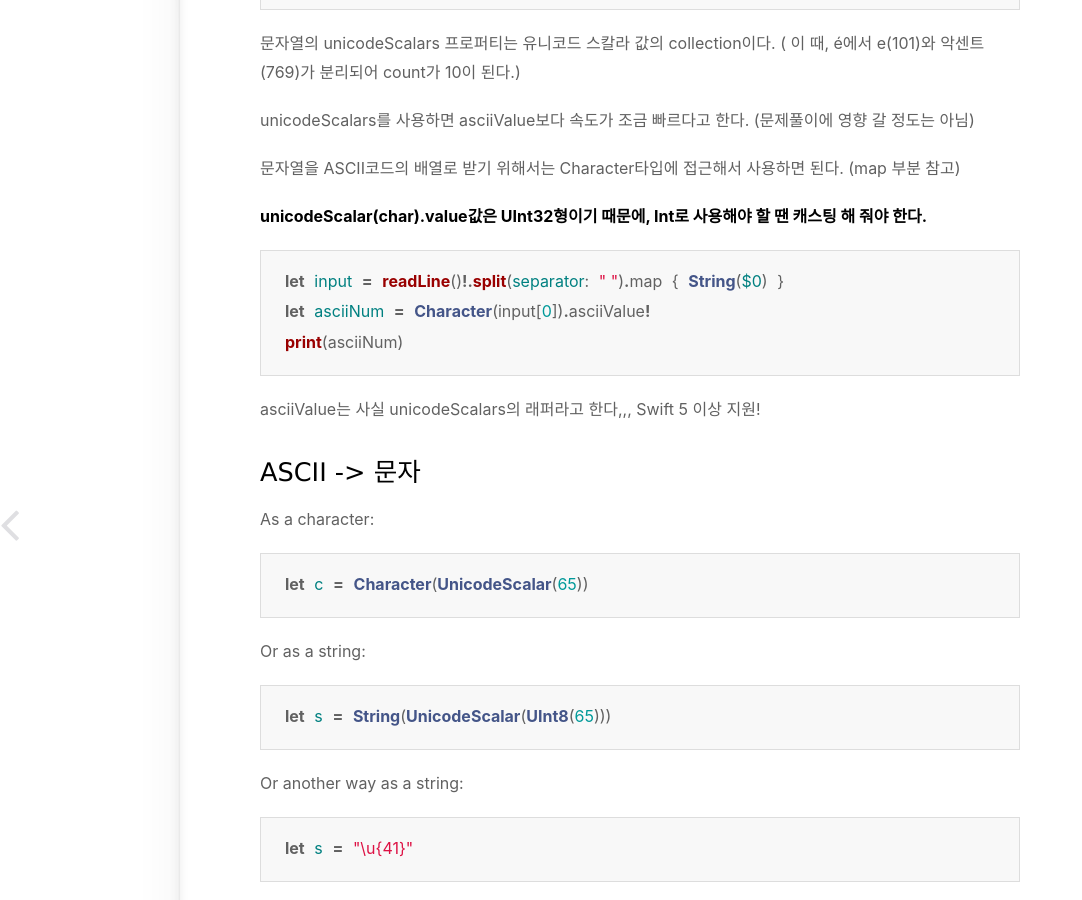
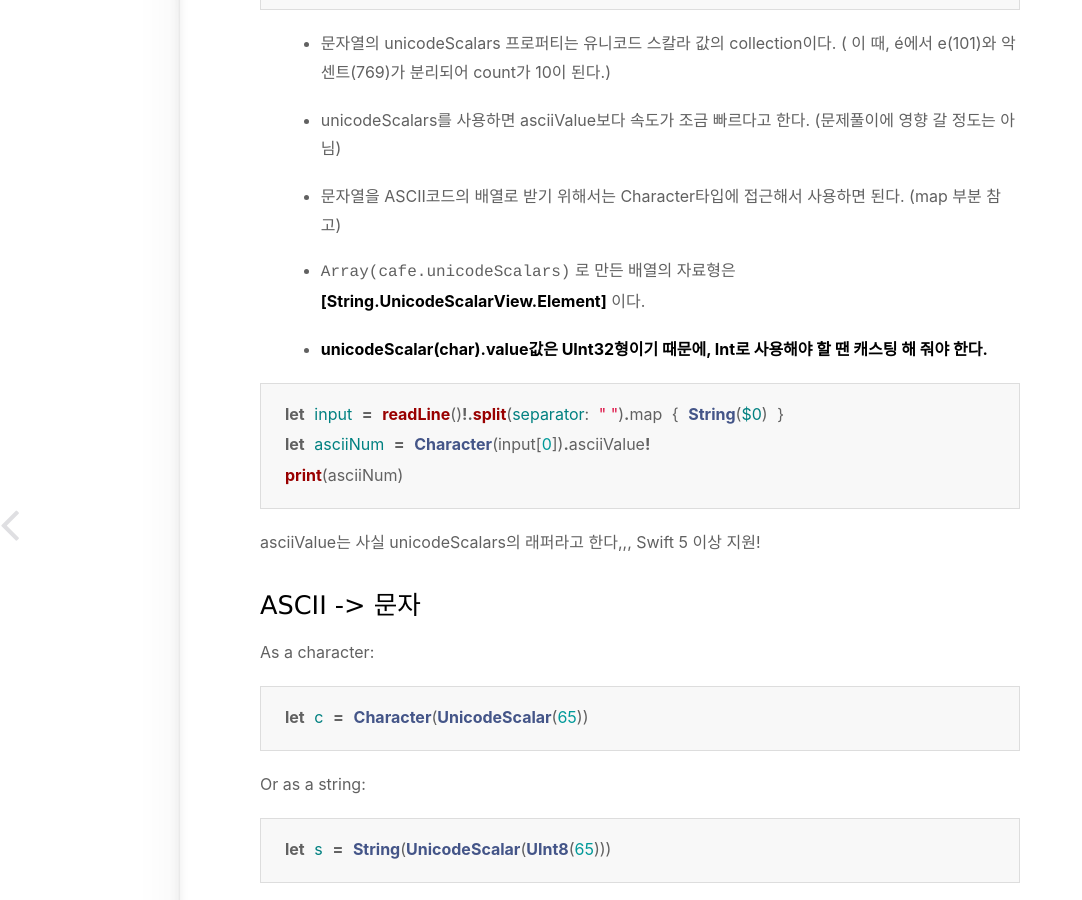
Before and after one commit to jeongchoyi/jeongchoyi.github.io, a Jekyll site: the page built from _posts/algorithm-swift/2021-08-19-Swift-ASCII-string-character.md, in a window 1280 px wide and 900 px high, scrolled down 843 px. Shown: the whole window, without its empty margins (0-1082 px from the left). Built offline with Jekyll 4.4.1, drawn with Linux system fonts in a browser that asks for light colours; some web fonts are replaced.

Commit message:
update post

````diff
--- a/_posts/algorithm-swift/2021-08-19-Swift-ASCII-string-character.md
+++ b/_posts/algorithm-swift/2021-08-19-Swift-ASCII-string-character.md
@@ -31,14 +31,15 @@ print(cafe.unicodeScalars.map { $0.value })
 // Prints "[67, 97, 102, 101, 769, 32, 100, 117, 32, 127757]"
 ```
 
-문자열의 unicodeScalars 프로퍼티는 유니코드 스칼라 값의 collection이다.
-( 이 때, é에서 e(101)와 악센트(769)가 분리되어 count가 10이 된다.)
+* 문자열의 unicodeScalars 프로퍼티는 유니코드 스칼라 값의 collection이다.
+  ( 이 때, é에서 e(101)와 악센트(769)가 분리되어 count가 10이 된다.)
 
-unicodeScalars를 사용하면 asciiValue보다 속도가 조금 빠르다고 한다. (문제풀이에 영향 갈 정도는 아님)
+* unicodeScalars를 사용하면 asciiValue보다 속도가 조금 빠르다고 한다. (문제풀이에 영향 갈 정도는 아님)
 
-문자열을 ASCII코드의 배열로 받기 위해서는 Character타입에 접근해서 사용하면 된다. (map 부분 참고)
+* 문자열을 ASCII코드의 배열로 받기 위해서는 Character타입에 접근해서 사용하면 된다. (map 부분 참고)
+* `Array(cafe.unicodeScalars)` 로 만든 배열의 자료형은  **[String.UnicodeScalarView.Element]** 이다.
 
-**unicodeScalar(char).value값은 UInt32형이기 때문에, Int로 사용해야 할 땐 캐스팅 해 줘야 한다.**
+* **unicodeScalar(char).value값은 UInt32형이기 때문에, Int로 사용해야 할 땐 캐스팅 해 줘야 한다.**
 
 ```swift
 let input = readLine()!.split(separator: " ").map { String($0) }
````
